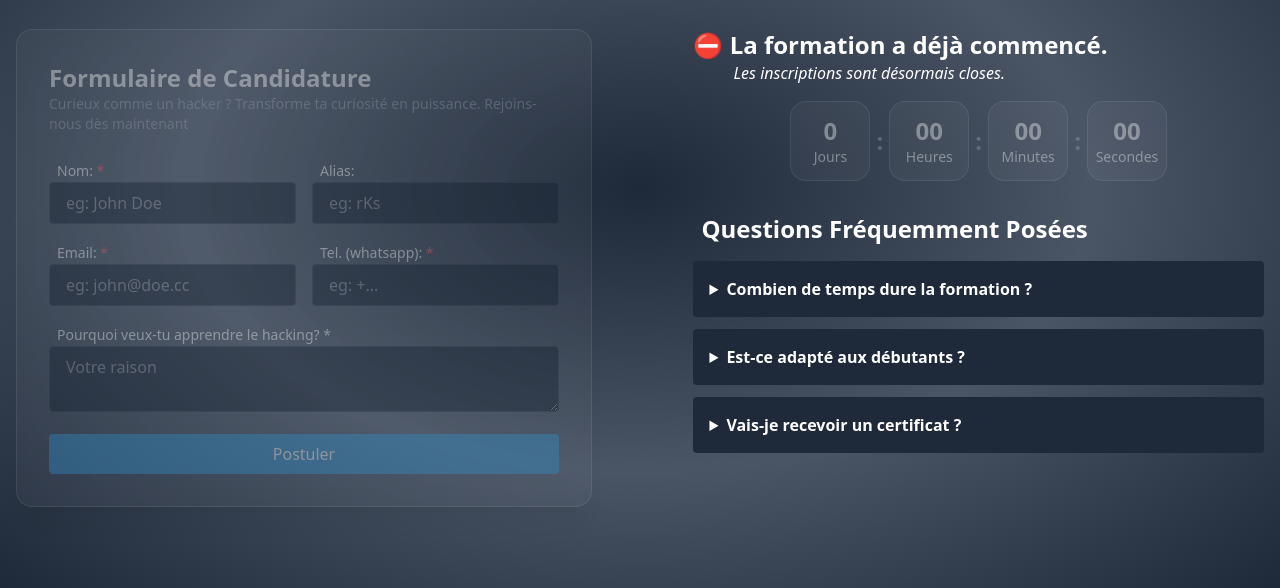
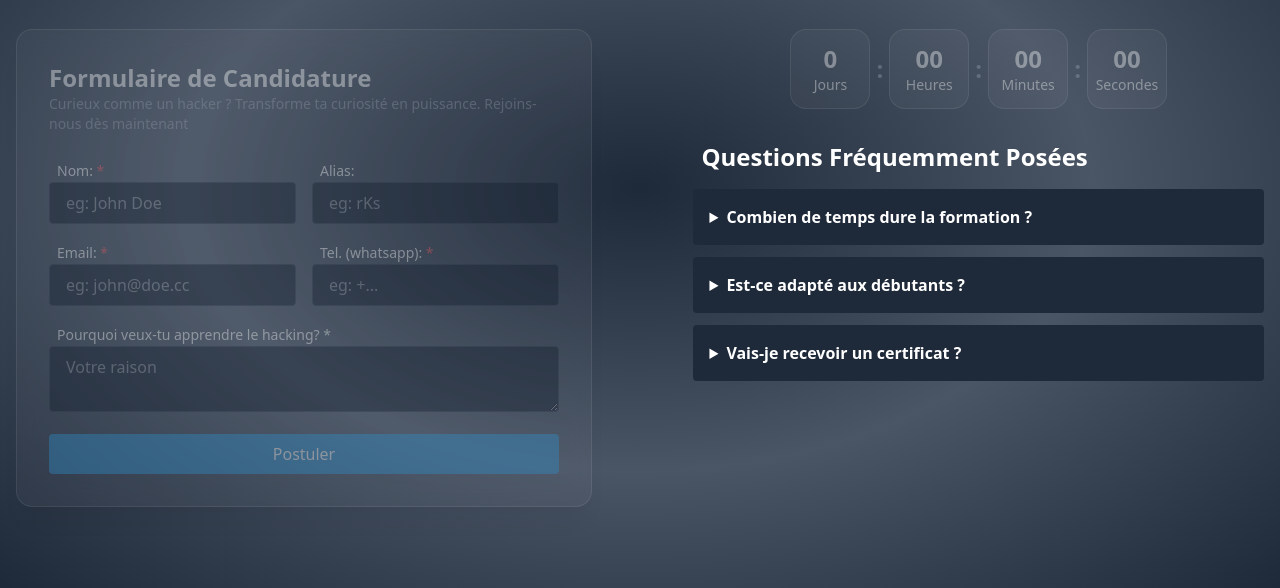
Before and after one commit to red-x0x/training, a plain HTML site: page index.html in a window 1280 px wide. Shown: the part 212-800 px from the top of the page. Drawn offline with nearby package versions, Linux system fonts and the light colour scheme.

Commit message:
Update index.html

```diff
--- a/index.html
+++ b/index.html
@@ -115,10 +115,10 @@
 
       <section class="flex-grow w-full space-y-8 max-lg:max-w-xl mb-8">
         <div>
-          <h2 class="text-2xl font-semibold mb-4">
+<!--           <h2 class="text-2xl font-semibold mb-4">
             <span x-text="!started ? 'Lancement dans :' : '⛔ La formation a déjà commencé.'"></span>
             <span class="block pl-10 text-base font-normal italic" x-show="started">Les inscriptions sont désormais closes.</span>
-          </h2>
+          </h2> -->
 
           <div x-bind:class="{'opacity-40 select-none' : started}" class="flex items-center justify-center w-full gap-1.5">
             <div class="timer">
```
